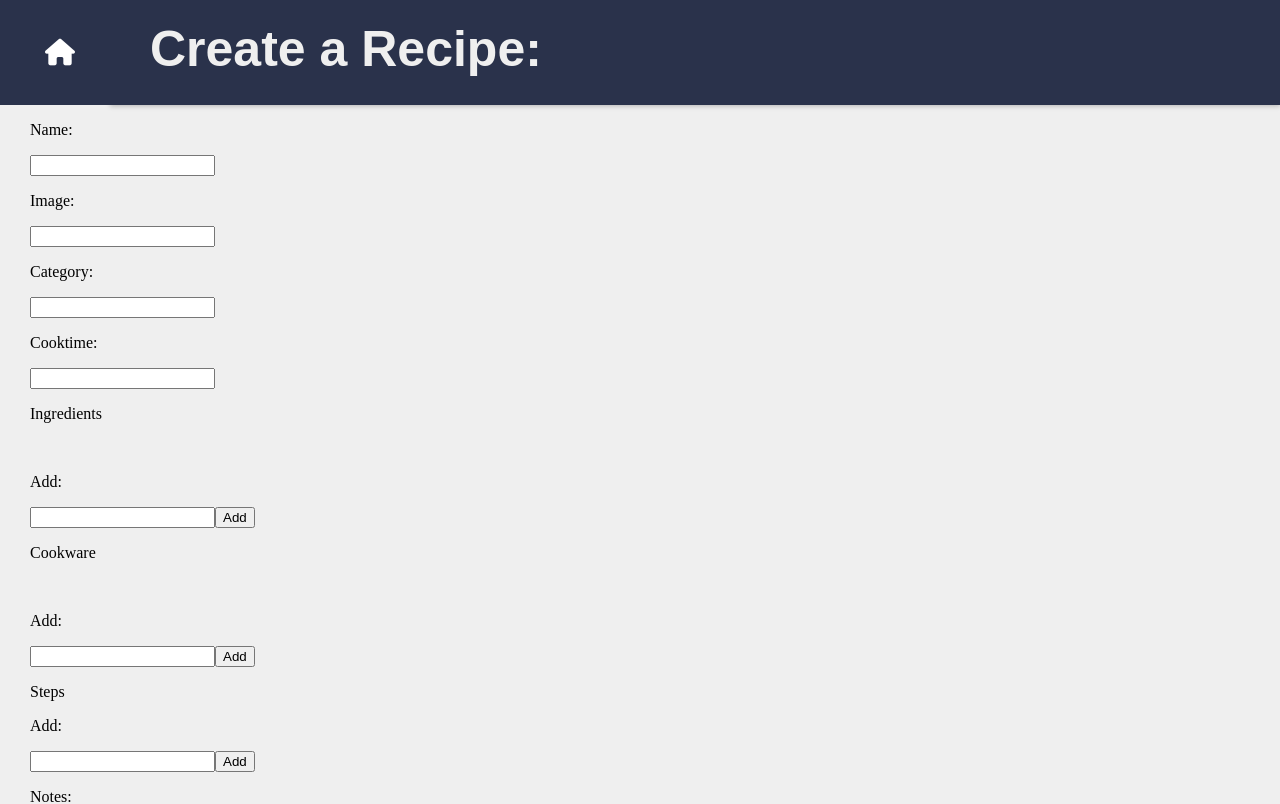
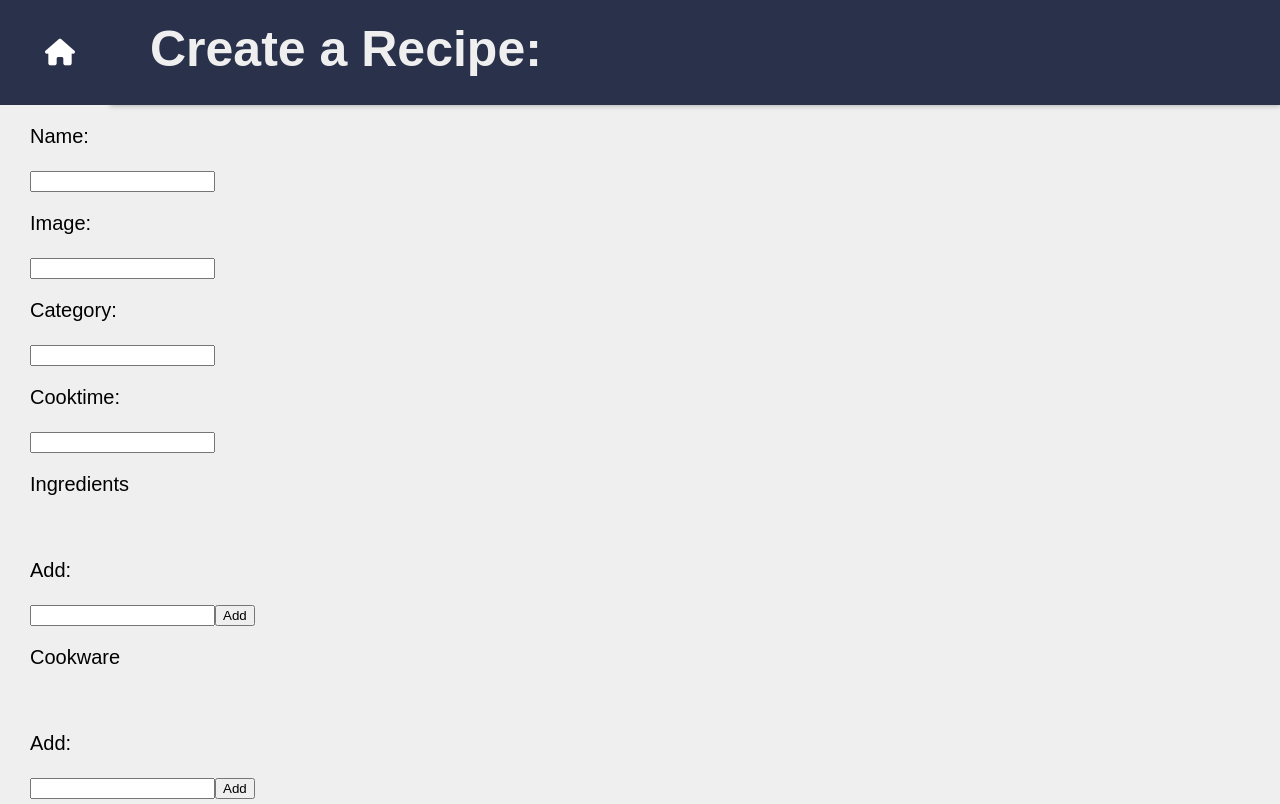
Before and after one commit to max-wild/dynamic-recipes, a React (Create React App) app: page /create in a window 1280 px wide. Shown: the top 804 px of the page. Built offline with nearby package versions, Linux system fonts and the light colour scheme.

Commit message:
minor fixes to font types and styling

```diff
--- a/src/components/RecipeCreate.jsx
+++ b/src/components/RecipeCreate.jsx
@@ -170,7 +170,7 @@ export const RecipeCreate = () => {
                     })}
                 </ul>
                 <div>
-                    <p>Add: </p><input id="ingredients-input"/><button onClick={handleAddIngredient}>Add</button>
+                    <p>Add: </p><input className = "ingredients-list" id="ingredients-input"/><button onClick={handleAddIngredient}>Add</button>
                 </div>
             </div>
 
--- a/src/index.css
+++ b/src/index.css
@@ -38,7 +38,10 @@ header {
   background-color: #767B91;
   border-radius: 10px;
   box-shadow: 0px 1px 5px rgba(0, 0, 0, 0.25);
-  height: 100vh;
+  height: 100%;
+  width: 200px;
+  margin-left: 15px;
+  margin-bottom: 5px;
   padding-bottom: 5%;
   padding-top: 5%;
   padding-left: 5%;
@@ -63,6 +66,7 @@ a {
   min-width: 200px;
 	margin-left: 0px;
 	text-align: left;
+  margin-top: 15px;
 }
 
 .recipes {
@@ -323,6 +327,8 @@ a {
 
 .create-content {
   margin-left: 30px;
+  font-family: sans-serif;
+  font-size: 20px;
 }
 
 .create-button {
```
